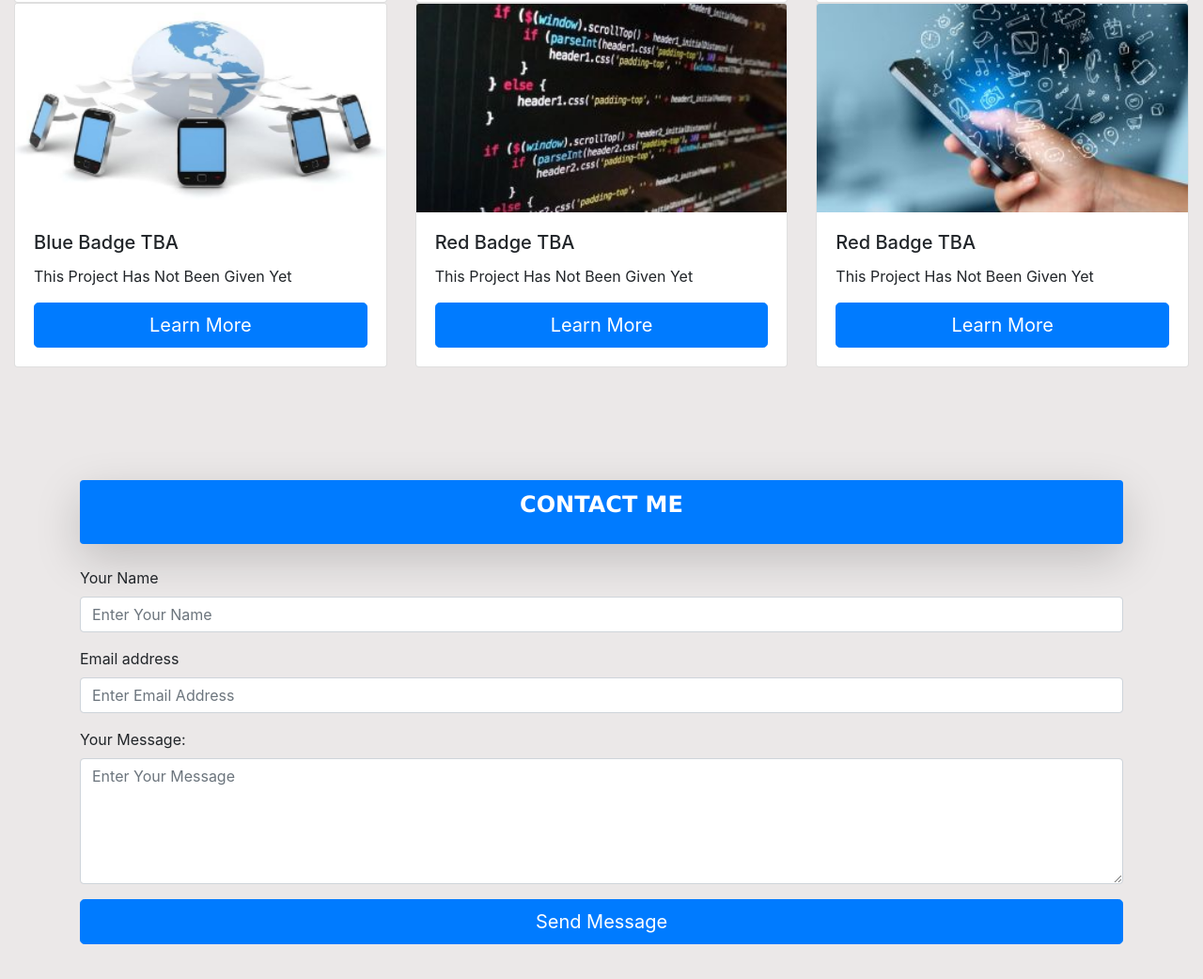
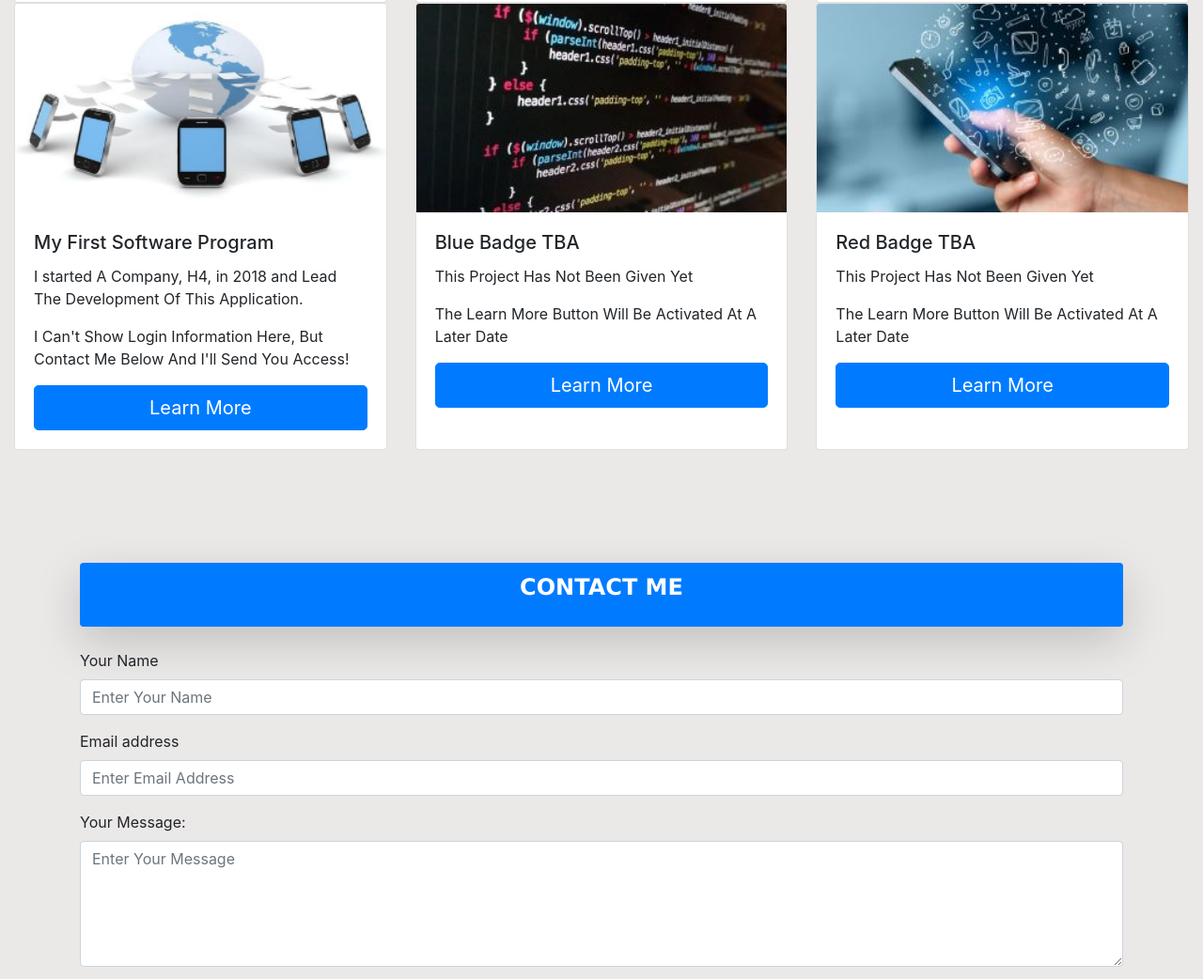
Before and after one commit to harrysdearing/Portfolio, a plain HTML site: page index.html in a window 1280 px wide. Shown: the part 2015-3057 px from the top of the page at 94% size. Drawn offline with nearby package versions, Linux system fonts and the light colour scheme.

Commit message:
Update My Projects Section

```diff
--- a/index.html
+++ b/index.html
@@ -107,16 +107,18 @@
                 <div class="card">
                     <img class="card-img-top" src="image_6.png" alt="Card image cap">
                     <div class="card-body">
-                        <h5 class="card-title">Blue Badge TBA</h5>
-                        <p class="card-text">This Project Has Not Been Given Yet</p>
-                        <a class="btn btn-primary btn-lg btn-block" href="#" role="button">Learn More</a>
+                        <h5 class="card-title">My First Software Program</h5>
+                        <p class="card-text">I started A Company, H4, in 2018 and Lead The Development Of This Application.</p>
+                        <p class="card-text">I Can't Show Login Information Here, But Contact Me Below And I'll Send You Access!</p>
+                        <a class="btn btn-primary btn-lg btn-block" href="https://app.h4software.net/" role="button" target="blank">Learn More</a>
                     </div>
                 </div>
                 <div class="card">
                     <img class="card-img-top" src="image_5.png" alt="Card image cap">
                     <div class="card-body">
-                        <h5 class="card-title">Red Badge TBA</h5>
+                        <h5 class="card-title">Blue Badge TBA</h5>
                         <p class="card-text">This Project Has Not Been Given Yet</p>
+                        <p class="card-text">The Learn More Button Will Be Activated At A Later Date</p>
                         <a class="btn btn-primary btn-lg btn-block" href="#" role="button">Learn More</a>
                     </div>
                 </div>
@@ -125,6 +127,7 @@
                     <div class="card-body">
                         <h5 class="card-title">Red Badge TBA</h5>
                         <p class="card-text">This Project Has Not Been Given Yet</p>
+                        <p class="card-text">The Learn More Button Will Be Activated At A Later Date</p>
                         <a class="btn btn-primary btn-lg btn-block" href="#" role="button">Learn More</a>
                     </div>
                 </div>
```
